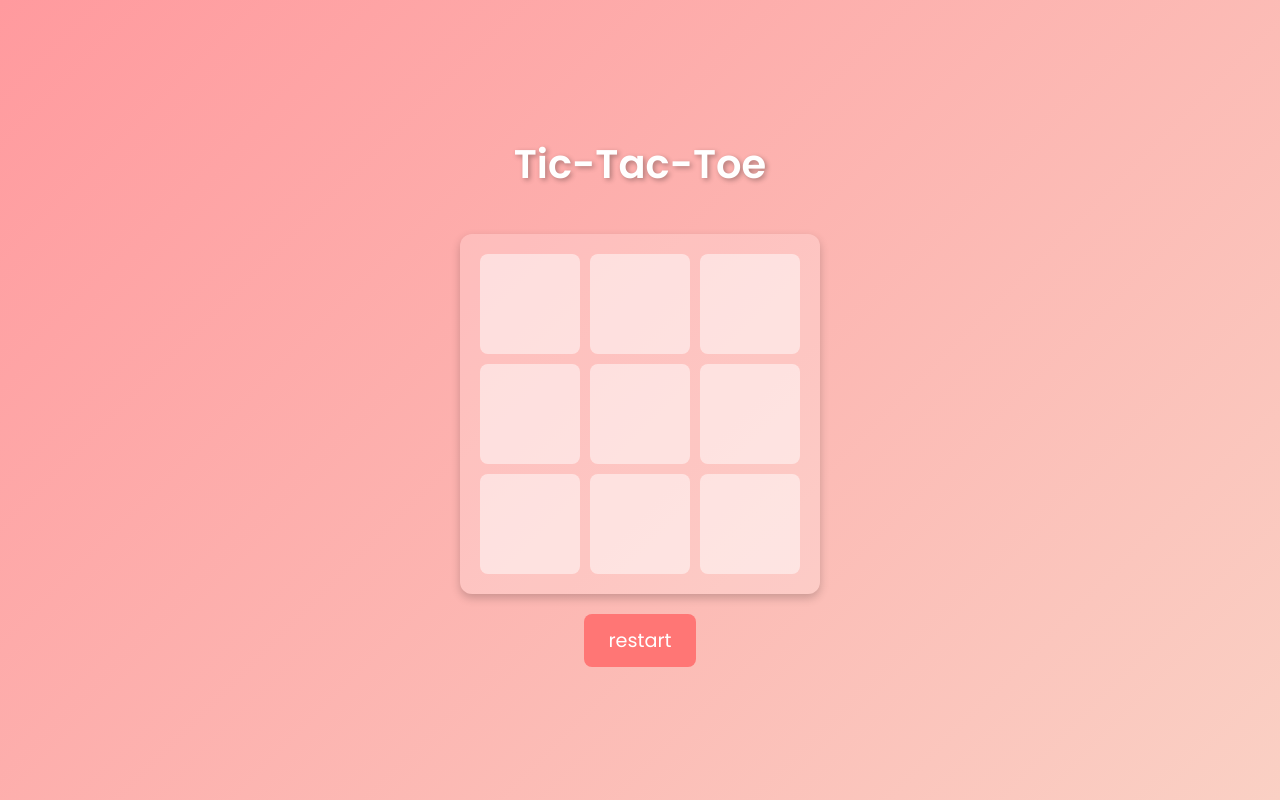
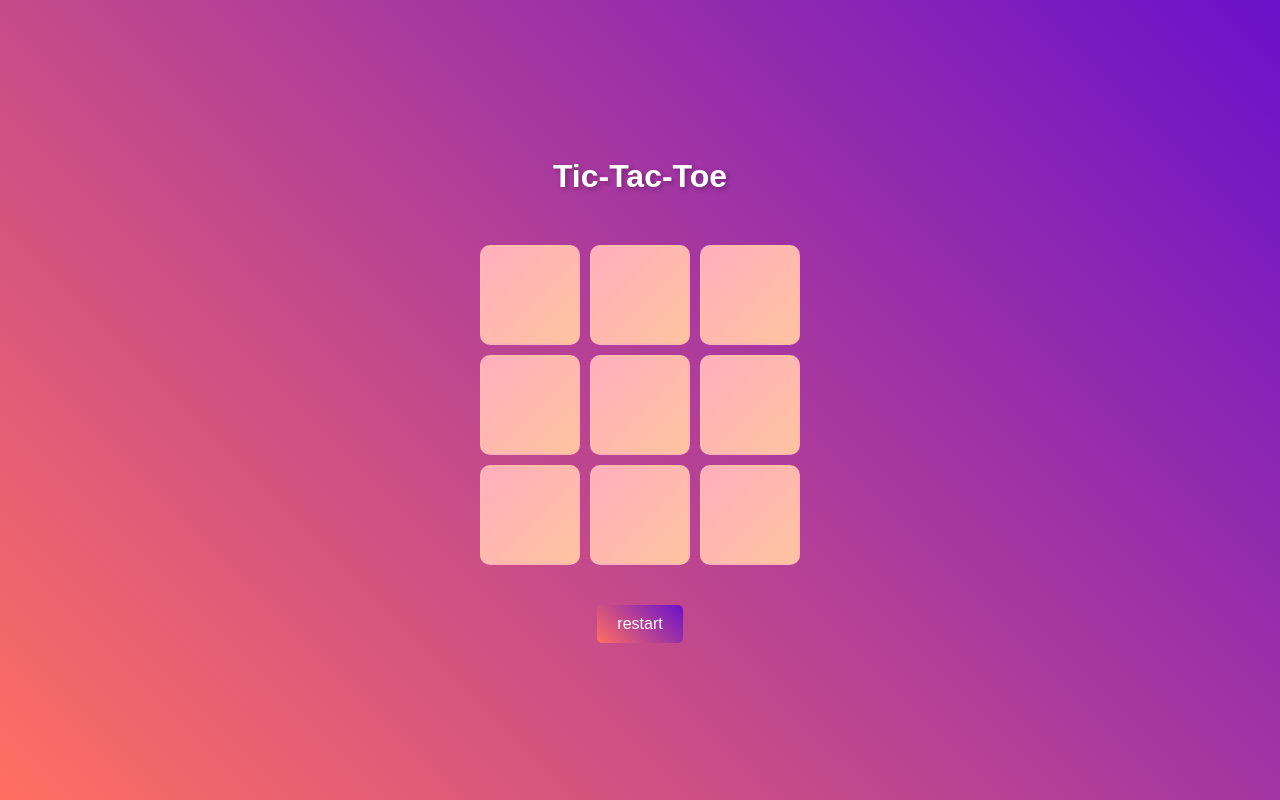
Before and after one commit to abhishek-sain/Javascript-Projects, a plain HTML site: page tic-tac-toe game/index.html in a window 1280 px wide. Drawn offline with Linux system fonts and the light colour scheme.

```diff
--- /dev/null
+++ b/Age-Calculator/style.css
@@ -0,0 +1,60 @@
+/* General Reset */
+* {
+    margin: 0;
+    padding: 0;
+    box-sizing: border-box;
+}
+
+body {
+    font-family: 'Arial', sans-serif;
+    background: linear-gradient(to top right, #00b4d8, #90e0ef); /* Blue gradient background */
+    display: flex;
+    justify-content: center;
+    align-items: center;
+    height: 100vh;
+    color: #333;
+}
+
+.container {
+    text-align: center;
+    background: rgba(255, 255, 255, 0.8); /* Slightly transparent white */
+    padding: 40px;
+    border-radius: 15px;
+    box-shadow: 0 4px 12px rgba(0, 0, 0, 0.2);
+    width: 80%;
+    max-width: 400px;
+}
+
+input[type="date"] {
+    padding: 12px;
+    font-size: 16px;
+    margin-bottom: 20px;
+    border: 2px solid #00b4d8;
+    border-radius: 8px;
+    outline: none;
+    width: 100%;
+    background: #f0f8ff;
+    color: #333;
+}
+
+button {
+    background: linear-gradient(to left, #ff7f50, #ff6347); /* Coral to tomato gradient */
+    color: white;
+    padding: 15px 30px;
+    font-size: 18px;
+    border: none;
+    border-radius: 30px;
+    cursor: pointer;
+    width: 100%;
+    transition: background 0.3s ease;
+}
+
+button:hover {
+    background: linear-gradient(to left, #ff6347, #ff7f50); /* Reversed gradient on hover */
+}
+
+h1 {
+    margin-top: 20px;
+    font-size: 24px;
+    color: #333;
+}
--- /dev/null
+++ b/Tip-Calculator/style.css
@@ -0,0 +1,88 @@
+/* Apply a gradient background with full-page centering */
+body {
+    font-family: 'Poppins', sans-serif;
+    background: linear-gradient(to right, #009688, #512DA8);
+    display: flex;
+    justify-content: center;
+    align-items: center;
+    height: 100vh;
+    margin: 0;
+}
+
+/* Container Styling */
+.container {
+    background: linear-gradient(to bottom, #ffffff, #f3e5f5);
+    padding: 30px;
+    border-radius: 12px;
+    box-shadow: 0px 5px 20px rgba(0, 0, 0, 0.3);
+    width: 380px;
+    text-align: center;
+}
+
+/* Heading Styling */
+h1 {
+    color: #512DA8;
+    font-size: 28px;
+    margin-bottom: 15px;
+    font-weight: bold;
+}
+
+/* Label Text */
+p {
+    font-size: 16px;
+    color: #444;
+    margin: 12px 0 5px;
+    font-weight: 500;
+}
+
+/* Input Fields */
+input {
+    width: 90%;
+    padding: 12px;
+    margin-bottom: 15px;
+    border: none;
+    border-radius: 8px;
+    font-size: 16px;
+    text-align: center;
+    background: #E0F2F1;
+    color: #333;
+    outline: none;
+    box-shadow: inset 0px 2px 5px rgba(0, 0, 0, 0.1);
+    transition: all 0.3s ease-in-out;
+}
+
+input:focus {
+    background: #B2DFDB;
+    transform: scale(1.05);
+}
+
+/* Button Styling */
+button {
+    width: 95%;
+    background: linear-gradient(to right, #00796B, #7B1FA2);
+    color: white;
+    border: none;
+    padding: 14px;
+    font-size: 18px;
+    border-radius: 8px;
+    cursor: pointer;
+    transition: all 0.3s ease-in-out;
+    font-weight: bold;
+}
+
+button:hover {
+    background: linear-gradient(to right, #7B1FA2, #00796B);
+    transform: scale(1.05);
+}
+
+/* Result Display */
+h2 {
+    margin-top: 20px;
+    font-size: 24px;
+    color: #00796B;
+    background: #E8F5E9;
+    padding: 12px;
+    border-radius: 8px;
+    font-weight: bold;
+    box-shadow: inset 0px 2px 5px rgba(0, 0, 0, 0.1);
+}
--- a/tic-tac-toe game/style.css
+++ b/tic-tac-toe game/style.css
@@ -1,80 +1,84 @@
-/* Google Font */
-@import url('https://fonts.googleapis.com/css2?family=Poppins:wght@300;400;600&display=swap');
-
+/* General reset */
 * {
     margin: 0;
     padding: 0;
     box-sizing: border-box;
-    font-family: 'Poppins', sans-serif;
 }
 
+/* Body and Background */
 body {
-    background: linear-gradient(135deg, #ff9a9e, #fad0c4);
+    font-family: 'Arial', sans-serif;
+    background: linear-gradient(45deg, #ff6f61, #6a11cb);
+    display: flex;
+    justify-content: center;
+    align-items: center;
     height: 100vh;
-    display: flex;
     flex-direction: column;
-    align-items: center;
-    justify-content: center;
+    color: white;
 }
 
-/* Heading */
+/* Title */
 h1 {
-    font-size: 2.5rem;
-    font-weight: 600;
+    font-size: 2rem;
     color: #fff;
+    margin-bottom: 20px;
     text-shadow: 2px 2px 5px rgba(0, 0, 0, 0.3);
+}
+
+/* Win Message */
+#winuser {
+    font-size: 1.5rem;
+    color: #f1c40f;
+    margin-top: 10px;
+    font-weight: bold;
+}
+
+/* Tic-Tac-Toe Grid */
+.container {
+    display: grid;
+    grid-template-columns: repeat(3, 100px);
+    grid-gap: 10px;
     margin-bottom: 20px;
 }
 
-/* Tic-Tac-Toe Board */
-.container {
-    display: grid;
-    grid-template-columns: repeat(3, 100px);
-    gap: 10px;
-    padding: 20px;
-    background: rgba(255, 255, 255, 0.2);
-    border-radius: 12px;
-    box-shadow: 0 4px 10px rgba(0, 0, 0, 0.2);
-}
-
-/* Buttons (Cells) */
+/* Button Styles */
 .btn {
     width: 100px;
     height: 100px;
-    font-size: 2.5rem;
-    font-weight: bold;
-    text-align: center;
-    border: none;
+    background: linear-gradient(135deg, #ffafbd, #ffc3a0);
+    border: 2px solid transparent;
+    font-size: 2rem;
+    color: #333;
     cursor: pointer;
-    background: rgba(255, 255, 255, 0.5);
-    color: #333;
-    border-radius: 8px;
-    transition: all 0.3s ease;
+    transition: background 0.3s ease, transform 0.2s ease, border 0.3s ease;
+    border-radius: 10px;
+}
+
+.btn:focus {
+    outline: none;
 }
 
 .btn:hover {
-    background: rgba(255, 255, 255, 0.8);
-}
-
-.btn:disabled {
-    cursor: not-allowed;
-    background: rgba(255, 255, 255, 0.9);
+    background: linear-gradient(135deg, #6a11cb, #2575fc);
+    color: #fff;
+    transform: scale(1.05);
+    border: 2px solid #fff;
 }
 
 /* Restart Button */
 #restartBtn {
     margin-top: 20px;
-    padding: 12px 24px;
-    font-size: 1.2rem;
-    font-weight: 500;
+    padding: 10px 20px;
+    background: linear-gradient(45deg, #ff6f61, #6a11cb);
     color: white;
-    background: #ff7675;
+    font-size: 1rem;
     border: none;
-    border-radius: 8px;
+    border-radius: 5px;
     cursor: pointer;
-    transition: 0.3s;
+    transition: background 0.3s ease, transform 0.2s ease;
 }
 
 #restartBtn:hover {
-    background: #d63031;
+    background: linear-gradient(45deg, #2575fc, #ff6f61);
+    transform: scale(1.05);
 }
```
Also changed, not shown: Age-Calculator/index.html (added, +17 -0 lines), Age-Calculator/script.js (added, +57 -0 lines), Tip-Calculator/index.html (added, +22 -0 lines), Tip-Calculator/script.js (added, +51 -0 lines).
